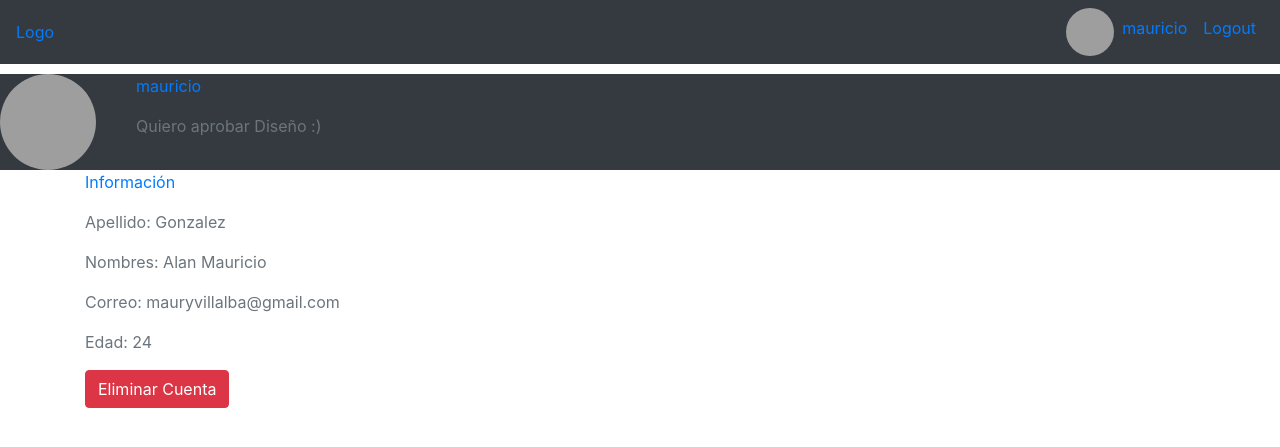
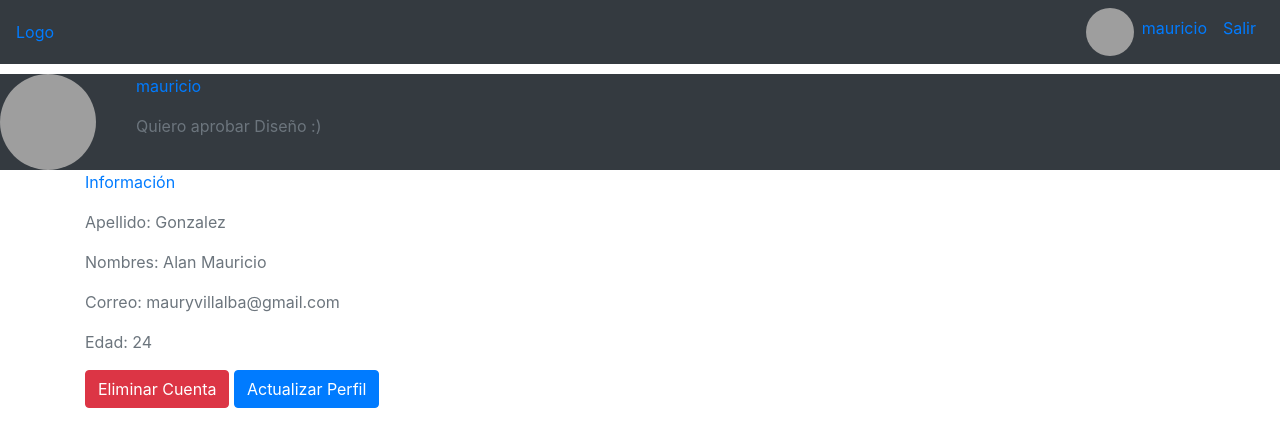
Before and after one commit to GonzalezAlanMauricio/Baul-Universitario, a Django app: page /perfil/ in a window 1280 px wide. Shown: the top 447 px of the page. Run offline with Django 3.2, Linux system fonts and the light colour scheme; a user stored in the database is signed in; data comes from the database, SQL or seed files in the repository; both versions use the stored data as it was after the commit; some libraries are stand-ins or nearby versions; grey boxes are pictures that could not be loaded.

Commit message:
feat: Actualizar perfil sin username, pass y email

```diff
--- a/blog/templates/blog/base.html
+++ b/blog/templates/blog/base.html
@@ -34,7 +34,7 @@
 						<a class="nav-link" href="{% url 'perfil' %}">{{user.username}}</a>
 					</li>
 					<li class="nav-item">
-						<a class="nav-link" href="{% url 'logout' %}">Logout</a>
+						<a class="nav-link" href="{% url 'logout' %}">Salir</a>
 					</li>
 				</ul>
 			{% else %}
--- a/usuario/templates/usuario/perfil.html
+++ b/usuario/templates/usuario/perfil.html
@@ -30,6 +30,7 @@
 		<p class="text-secondary">Correo: {{ user.email }}</p>
 		<p class="text-secondary">Edad: {{ user.perfil.edad }}</p>
 		<a class="btn btn-danger" href="{% url 'eliminar-usuario' %}">Eliminar Cuenta</a>
+		<a class="btn btn-primary" href="{% url 'perfil-actualizar' %}">Actualizar Perfil</a>
 	</div>
 
 
--- a/usuario/urls.py
+++ b/usuario/urls.py
@@ -15,6 +15,7 @@ urlpatterns = [
     path('registrarse/', usuario_views.registrarse, name= "registrarse"),
 
     path('perfil/', usuario_views.perfil, name= "perfil"),
+    path('perfil/actualizar', usuario_views.PerfilUpdateView.as_view(), name= "perfil-actualizar"),
     path('perfildeotro/<int:pk>', usuario_views.PerfilDeOtro.as_view(), name= "perfil-de-otro"),
     path('perfil/eliminar/', usuario_views.EliminarUsuario.as_view(), name= "eliminar-usuario")
 ]
--- a/usuario/views.py
+++ b/usuario/views.py
@@ -2,7 +2,7 @@ from django.shortcuts import render, redirect, get_object_or_404
 from .forms import UserRegisterForm
 from django.contrib import messages
 from django.urls import reverse_lazy
-from django.views.generic.edit import DeleteView
+from django.views.generic.edit import DeleteView, UpdateView
 from django.contrib.auth.models import User
 from django.contrib.auth.mixins import LoginRequiredMixin, UserPassesTestMixin
 from django.views.generic.detail import DetailView
@@ -65,3 +65,22 @@ class EliminarUsuario(LoginRequiredMixin, UserPassesTestMixin ,DeleteView):
     	#return User.objects.filter(username=user)
 		return self.request.user
         #return get_object_or_404(User, self.kwargs.get('username'))
+
+class PerfilUpdateView(LoginRequiredMixin, UserPassesTestMixin, UpdateView):
+	model = Perfil
+	fields = ['nombres', 'apellidos', 'imagen_perfil', 'edad', 'carreras' , 'bio']
+	success_url = reverse_lazy('perfil')
+
+	def get_object(self):
+		perfilAactualizar = Perfil.objects.all().filter(usuario=self.request.user).first()
+		return perfilAactualizar
+
+	def test_func(self):
+		perfil = self.get_object()
+		#perfilAactualizar = Perfil.objects.all().filter(user=self.request.user).first()
+		if self.request.user == perfil.usuario:
+			return True
+		return False
+
+	# def get_success_url(self):
+	# 	return reverse_lazy('perfil', kwargs={'pk': self.object.post_id})
```
Also changed, not shown: usuario/templates/usuario/perfil_form.html (added, +28 -0 lines), db.sqlite3.
